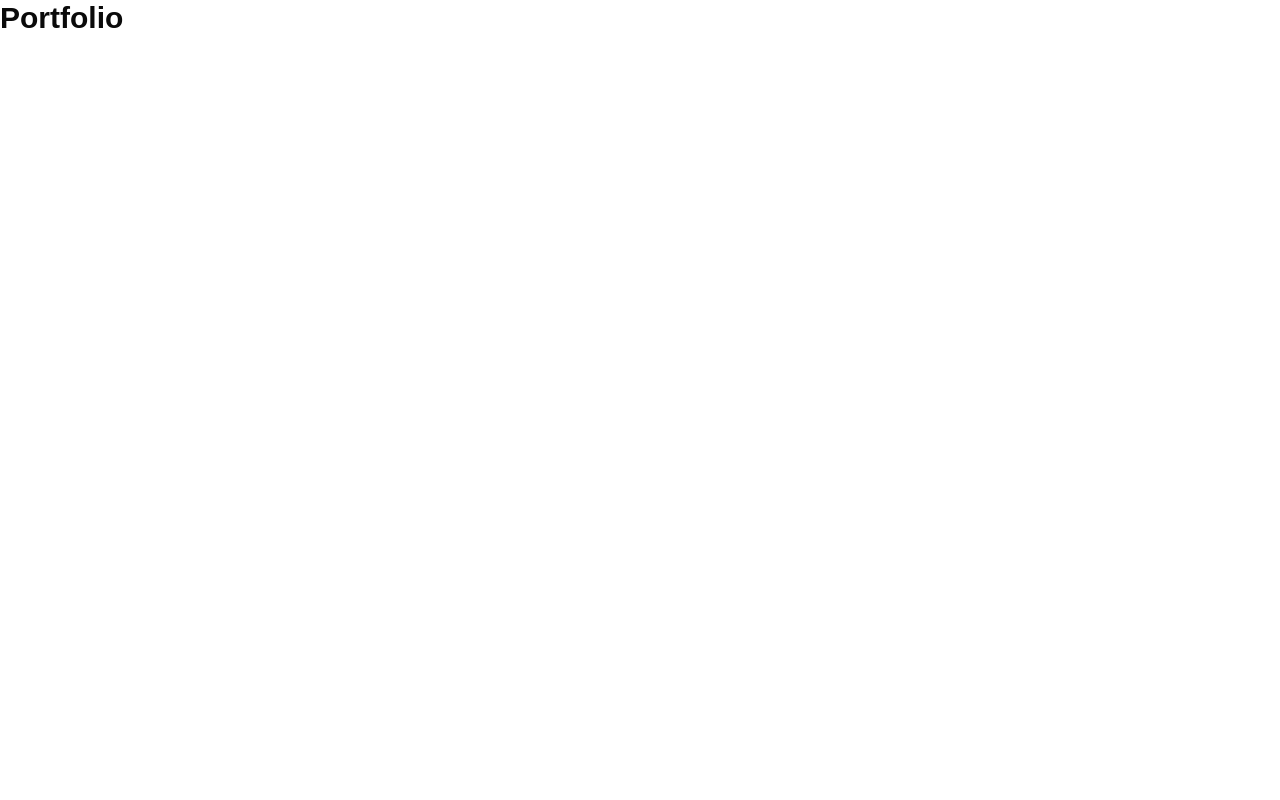
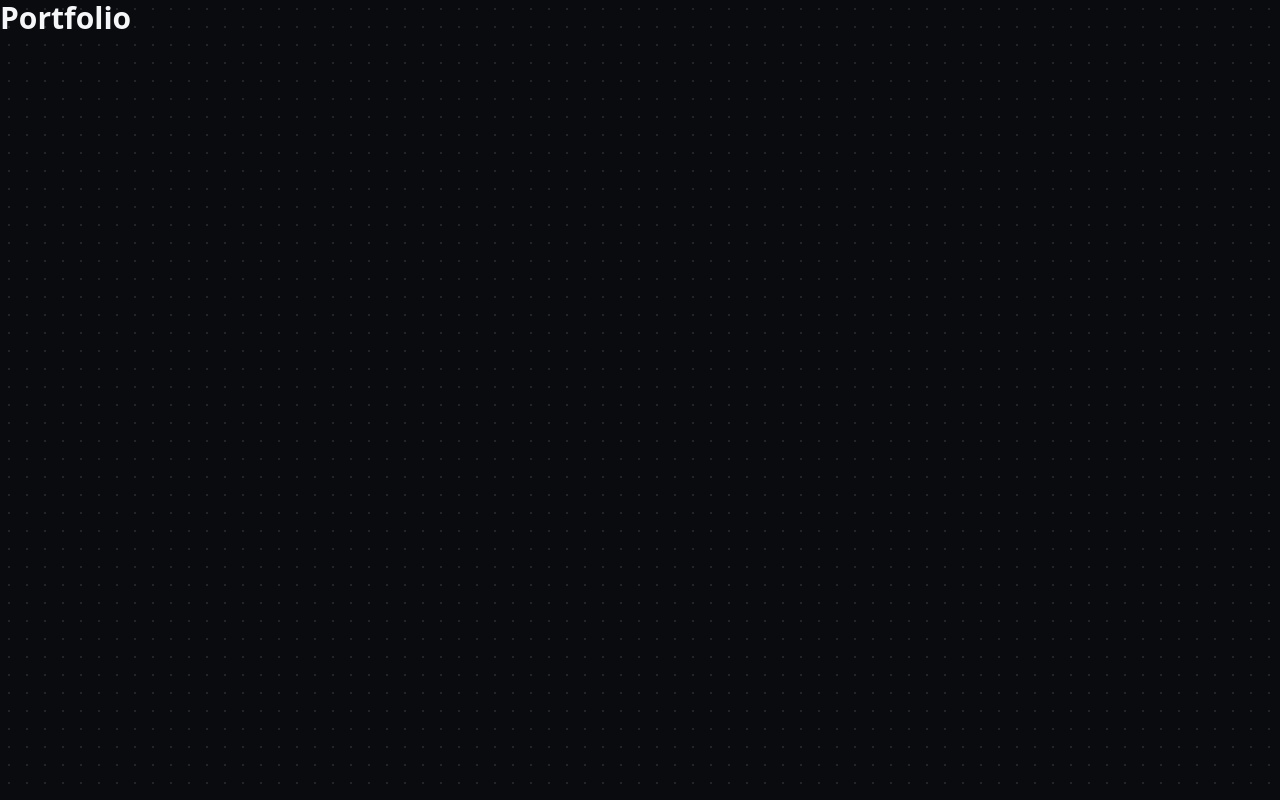
Before and after one commit to daviddgonzalez/daviddgonzalez.github.io, a React (Vite) app: page / in a window 1280 px wide. Built offline with nearby package versions, Linux system fonts and the light colour scheme.

Commit message:
feat(theme): add default and lego theme tokens as css variables

```diff
--- a/index.html
+++ b/index.html
@@ -1,5 +1,5 @@
 <!doctype html>
-<html lang="en">
+<html lang="en" data-theme="default">
   <head>
     <meta charset="UTF-8" />
     <link rel="icon" type="image/svg+xml" href="/favicon.svg" />
--- a/src/index.css
+++ b/src/index.css
@@ -2,8 +2,21 @@
 @import "tw-animate-css";
 @import "shadcn/tailwind.css";
 @import "@fontsource-variable/geist";
+@import "./theme/themes.css";
 
 @custom-variant dark (&:is(.dark *));
+
+html { color-scheme: dark; }
+body {
+  background-color: var(--color-bg);
+  background-image: var(--bg-image);
+  background-size: var(--bg-size);
+  color: var(--color-fg);
+  font-family: var(--font-body);
+}
+@media (prefers-reduced-motion: no-preference) {
+  body { transition: background-color 0.3s ease, color 0.3s ease; }
+}
 
 @theme inline {
     --font-heading: var(--font-sans);
--- /dev/null
+++ b/src/theme/themes.css
@@ -0,0 +1,34 @@
+/* Default theme (professional, dark, dot-grid) */
+[data-theme="default"] {
+  --color-bg: #0a0b0f;
+  --color-surface: #14161c;
+  --color-fg: #f5f6f8;
+  --color-muted: #9aa0ab;
+  --color-accent: #5b8cff;
+  --font-display: ui-sans-serif, system-ui, -apple-system, "Helvetica Neue", sans-serif;
+  --font-body: ui-sans-serif, system-ui, -apple-system, sans-serif;
+  --radius-brand: 10px;
+  --bg-image: radial-gradient(rgba(255,255,255,0.10) 1px, transparent 1px);
+  --bg-size: 18px 18px;
+}
+[data-theme="lego"] {
+  --color-bg: #f7c400;
+  --color-surface: #fffdf5;
+  --color-fg: #1a1a1a;
+  --color-muted: #5a4a00;
+  --color-accent: #d01012;
+  --font-display: Verdana, Geneva, "DejaVu Sans", sans-serif;
+  --font-body: Verdana, Geneva, sans-serif;
+  --radius-brand: 6px;
+  --bg-image: radial-gradient(circle at 50% 35%, rgba(255,255,255,0.22), transparent 60%);
+  --bg-size: cover;
+}
+@theme inline {
+  --color-bg: var(--color-bg);
+  --color-surface: var(--color-surface);
+  --color-fg: var(--color-fg);
+  --color-muted: var(--color-muted);
+  --color-accent: var(--color-accent);
+  --font-display: var(--font-display);
+  --font-body: var(--font-body);
+}
```
